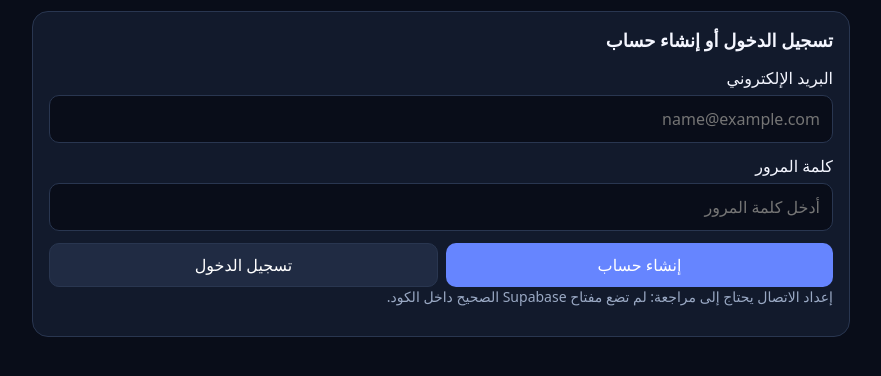
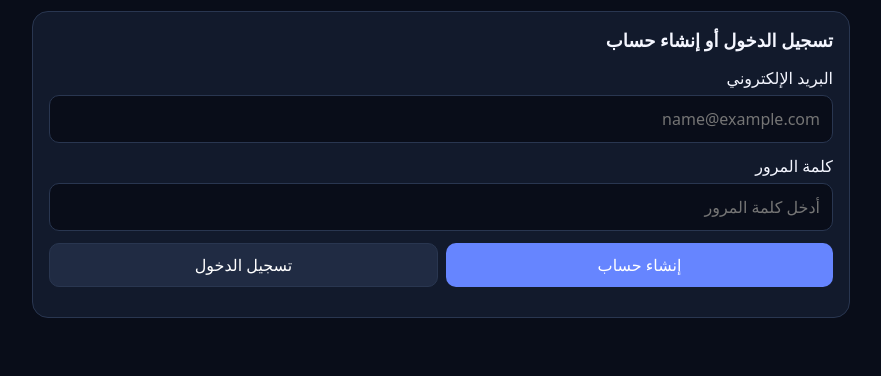
Before and after one commit to nedaljadaan3-web/nedal-ai, a plain HTML site: page index.html in a window 1280 px wide. Shown: the part 126-502 px from the top of the page, without its empty margins (199-1080 px from the left). Drawn offline with nearby package versions, Linux system fonts and the light colour scheme.

Commit message:
Update index.html

```diff
--- a/index.html
+++ b/index.html
@@ -90,7 +90,7 @@ button{border:1px solid var(--line);background:#202b43;color:white;padding:10px
 
 /* إعدادات مشروعك */
 const SUPABASE_URL = "https://kqonanuvfgddnrjjqesr.supabase.co";
-const SUPABASE_PUBLISHABLE_KEY = "ضع_مفتاح_sb_publishable_الصحيح_هنا";
+const SUPABASE_PUBLISHABLE_KEY = "sb_publishable_مفتاحك_الحقيقي";
 const AI_API = "https://little-king-48cf.nedaljadaan3.workers.dev";
 const STORAGE_KEY = "nedal_ai_conversations_v1";
 
```
